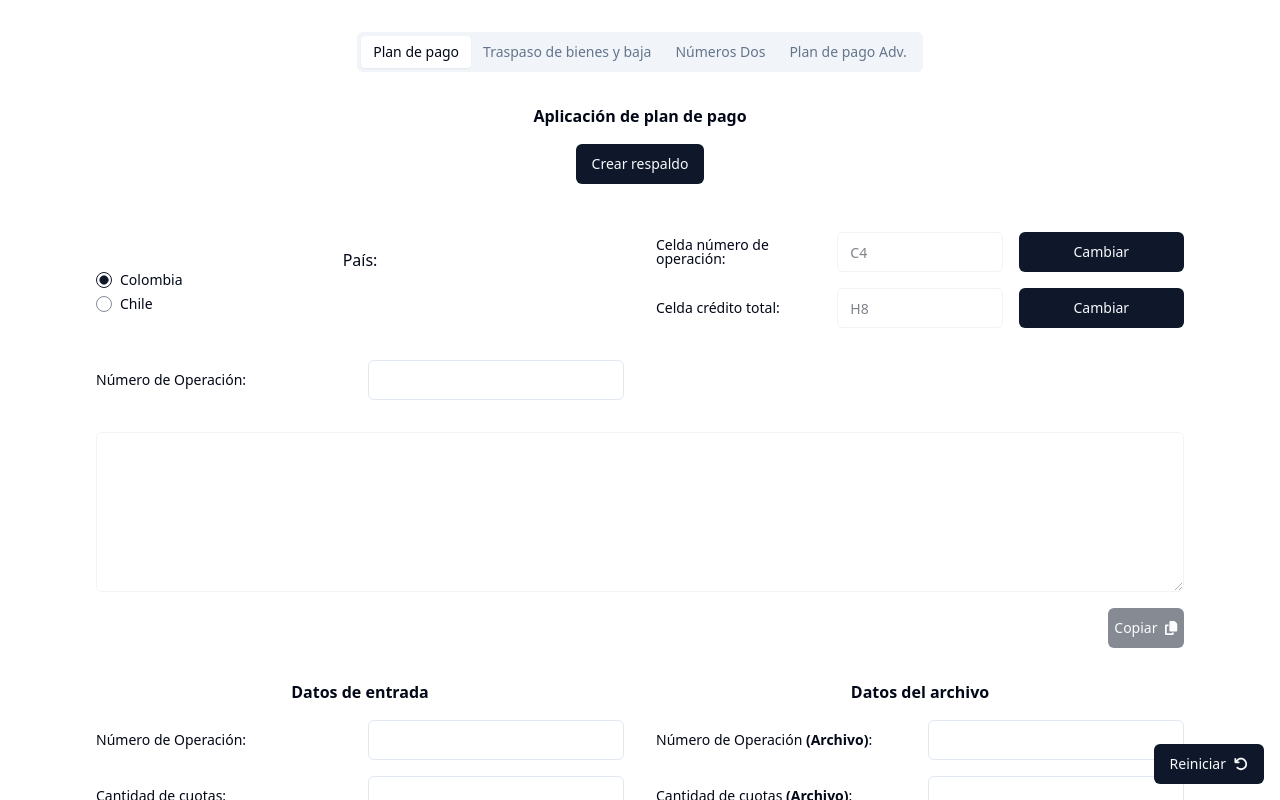
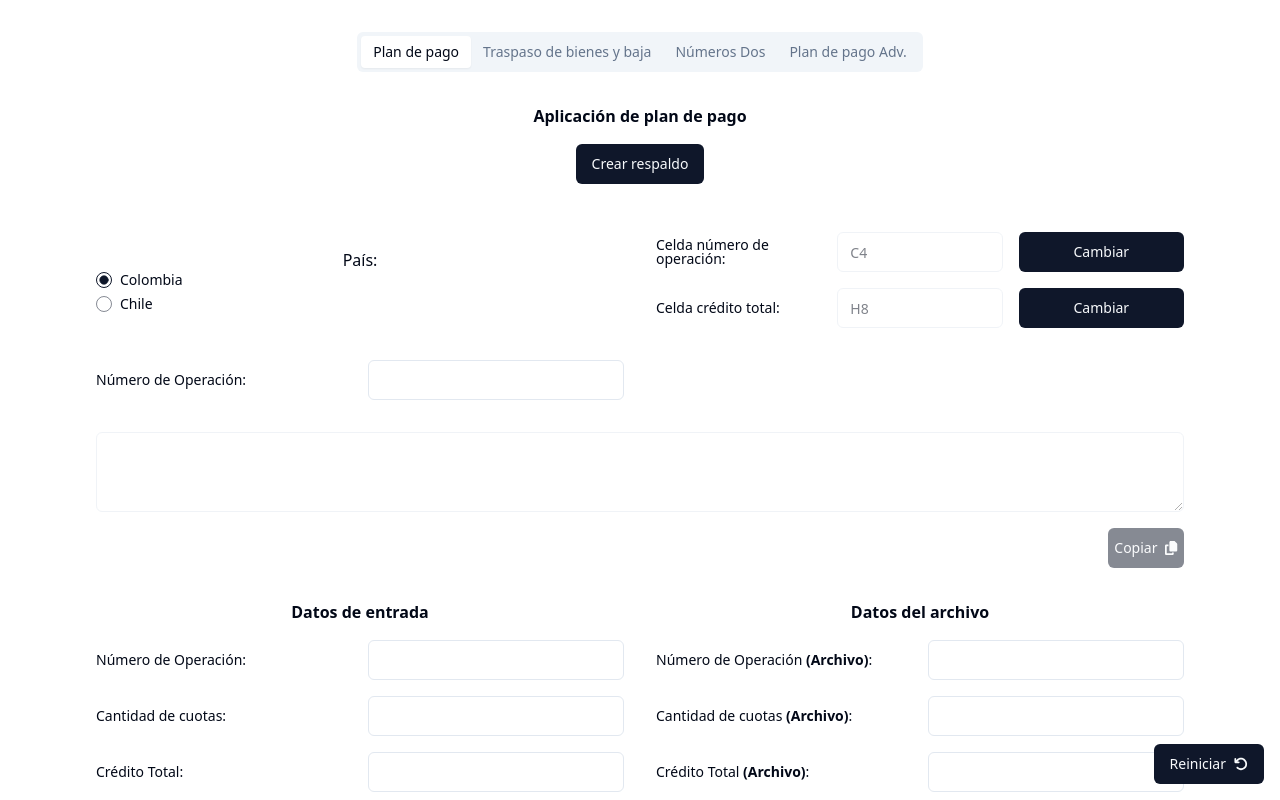
Before and after one commit to jokinz/maaq-payment-plan-analyzer, a React (Vite) app: page / in a window 1280 px wide. Shown: the top 800 px of the page. Built offline with nearby package versions, Linux system fonts and the light colour scheme.

Commit message:
updated Query styles

```diff
--- a/src/components/Query.tsx
+++ b/src/components/Query.tsx
@@ -15,7 +15,7 @@ function Query({ content }: props) {
         style={{ gridColumn: 'span 12 / span 12' }}
         disabled
         value={content}
-        className="textarea-query min-h-[150] resize-y"
+        className="textarea-query min-h-auto resize-y"
       ></Textarea>
       <Button
         style={{ gridColumn: '12 / span 1' }}
```
